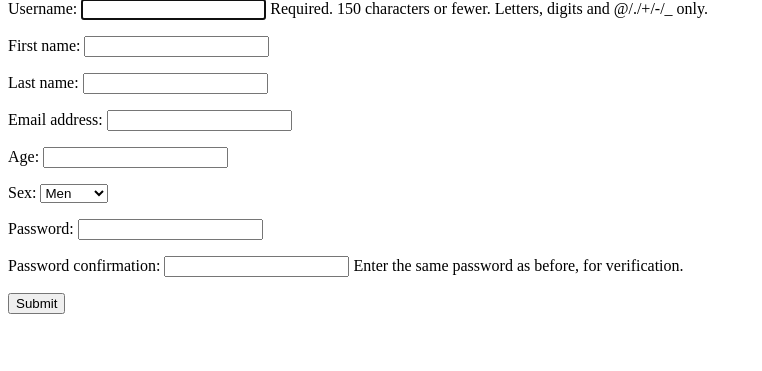
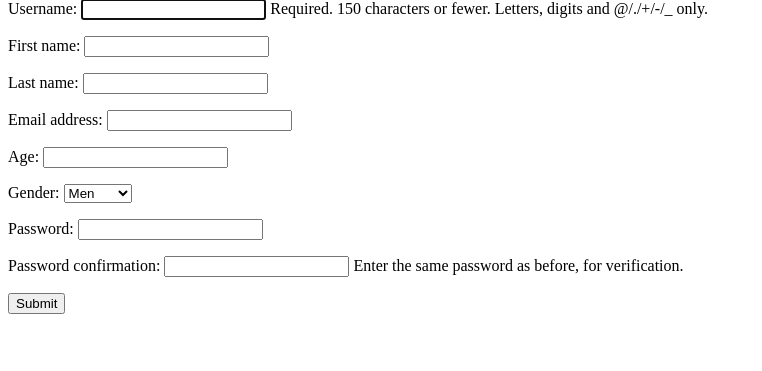
Before and after one commit to ArteZee/web_market, a Django app: page /register/ in a window 1280 px wide. Shown: the part 61-432 px from the top of the page, without its empty margins (0-762 px from the left). Run offline with Django 4.2, Linux system fonts and the light colour scheme.

Commit message:
renamed sex- Gender

```diff
--- a/user/forms.py
+++ b/user/forms.py
@@ -9,7 +9,7 @@ from user.models import UserModel
 class RegisterForm(forms.UserCreationForm):
     class Meta:
         model = UserModel
-        fields = ["username", "first_name", "last_name", "email", "age", "sex", "password1", "password2", ]
+        fields = ["username", "first_name", "last_name", "email", "age", "gender", "password1", "password2", ]
 
 
 class LoginForm(forms.AuthenticationForm):
@@ -21,4 +21,4 @@ class LoginForm(forms.AuthenticationForm):
 class Edit_LoginForm(forms.UserChangeForm):
     class Meta:
         model = UserModel
-        fields = ["username", "password", "first_name", "last_name", "email", "age", "sex", ]
+        fields = ["username", "password", "first_name", "last_name", "email", "age", "gender", ]
--- a/user/models.py
+++ b/user/models.py
@@ -13,7 +13,7 @@ class UserModel(AbstractUser):
         ("f", "Women")
 
     )
-    sex = models.CharField(max_length=1, choices=genders, default="")
+    gender = models.CharField(max_length=1, choices=genders, default="")
     age = models.IntegerField(null=True, blank=True, )
 
     class Meta:
--- a/user/templates/user_profile.html
+++ b/user/templates/user_profile.html
@@ -24,8 +24,8 @@
             style="font-size: 30px; ">{{ user.email }}</span></div>
     <div><span style="font-size:35px;color: gray">Age:</span> <span
             style="font-size: 30px; ">{{ user.age }}</span></div>
-    <div><span style="font-size:35px;color: gray">Sex:</span> <span
-            style="font-size: 30px; ">{{ user.sex }}</span></div>
+    <div><span style="font-size:35px;color: gray">Gender:</span> <span
+            style="font-size: 30px; ">{{ user.gender }}</span></div>
 
 
 {% endblock %}
--- a/user/views.py
+++ b/user/views.py
@@ -30,7 +30,7 @@ class UserCreateView(CreateView):
     model = UserModel
     form_class = RegisterForm
     template_name = "register.html"
-    success_url = "/login"
+    success_url = "/"
 
 
 class UserUpdateView(UpdateView):
```
Also changed, not shown: user/migrations/0002_rename_sex_usermodel_gender.py (added).
